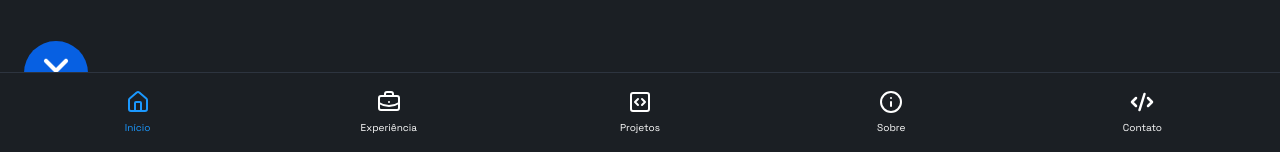
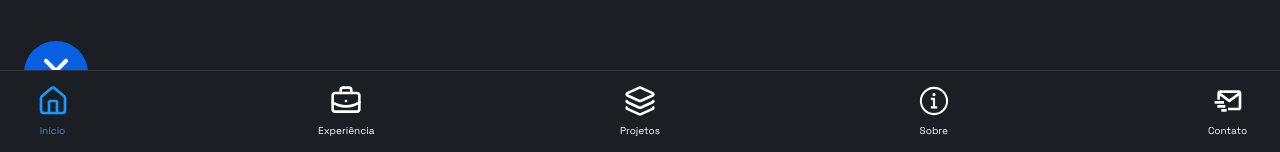
Before and after one commit to MarcioJorgeMelo/portfolio, a Next.js app: page / in a window 1280 px wide. Shown: the part 648-800 px from the top of the page. Built offline with nearby package versions, Linux system fonts and the light colour scheme.

Commit message:
style: reajust width´s navbar items and icons

```diff
--- a/src/components/navbarMobile.tsx
+++ b/src/components/navbarMobile.tsx
@@ -1,55 +1,51 @@
-import {
-  BriefcaseBusiness,
-  CodeXml,
-  House,
-  Info,
-  SquareCode,
-} from "lucide-react";
+import { BriefcaseBusiness, House, Layers } from "lucide-react";
+import { BiMailSend } from "react-icons/bi";
+import { RxInfoCircled } from "react-icons/rx";
 
 const NavbarMobile = () => {
   return (
-    <nav className="fixed bottom-0 left-0 w-full bg-[#1B1F24] z-50 px-6 h-20 flex gap-6 items-center justify-between border-t border-[#2D343F]">
+    <nav className="fixed bottom-0 left-0 w-full bg-dark-background z-50 px-6 py-3.5 flex gap-6 items-center justify-between border-t border-[#2D343F]">
       <a
         href="#presentation"
-        className="text-[#1B98FE] flex flex-1 flex-col items-center gap-1.5"
+        className="text-secondary-blue w-[57px] flex flex-col items-center justify-center gap-1.5"
       >
-        <House size={24} />
+        <House size={32} />
 
         <p className="text-[10px]">Início</p>
       </a>
 
       <a
         href="#experience"
-        className="text-white flex flex-1 flex-col items-center gap-1.5"
+        className="text-white w-[57px] flex flex-col items-center justify-center gap-1.5"
       >
-        <BriefcaseBusiness size={24} />
+        <BriefcaseBusiness size={32} />
 
         <p className="text-[10px]">Experiência</p>
       </a>
 
       <a
         href="#projects"
-        className="text-white flex flex-1 flex-col items-center gap-1.5"
+        className="text-white w-[57px] flex flex-col items-center justify-center gap-1.5"
       >
-        <SquareCode size={24} />
+        <Layers size={32} />
 
         <p className="text-[10px]">Projetos</p>
       </a>
 
       <a
         href="#about"
-        className="text-white flex flex-1 flex-col items-center gap-1.5"
+        className="text-white w-[57px] flex flex-col items-center justify-center gap-1.5"
       >
-        <Info size={24} />
+        <RxInfoCircled size={32} />
 
         <p className="text-[10px]">Sobre</p>
       </a>
 
       <a
         href="#contact"
-        className="text-white flex flex-1 flex-col items-center gap-1.5"
+        className="text-white w-[57px] flex flex-col items-center justify-center gap-1.5"
       >
-        <CodeXml size={24} strokeWidth={2.5} />
+        <BiMailSend size={32} />
 
         <p className="text-[10px]">Contato</p>
       </a>
```
